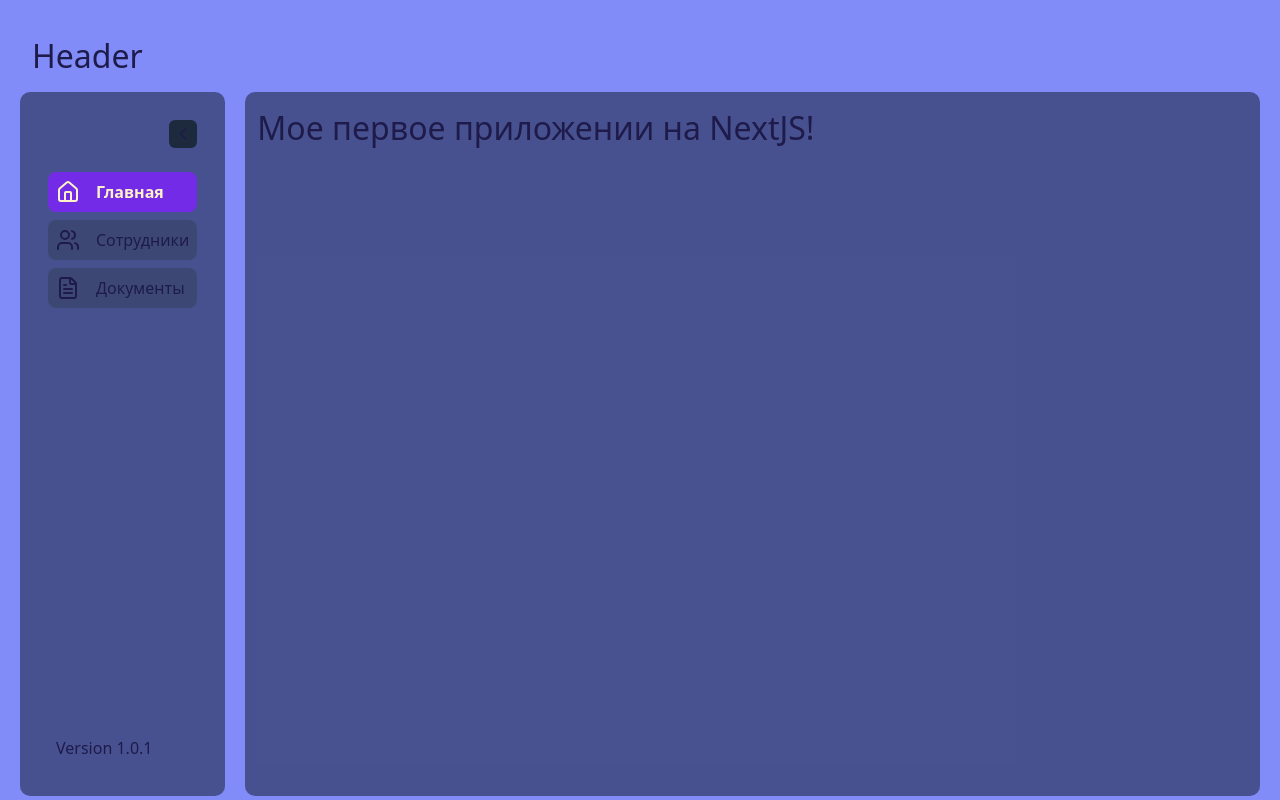
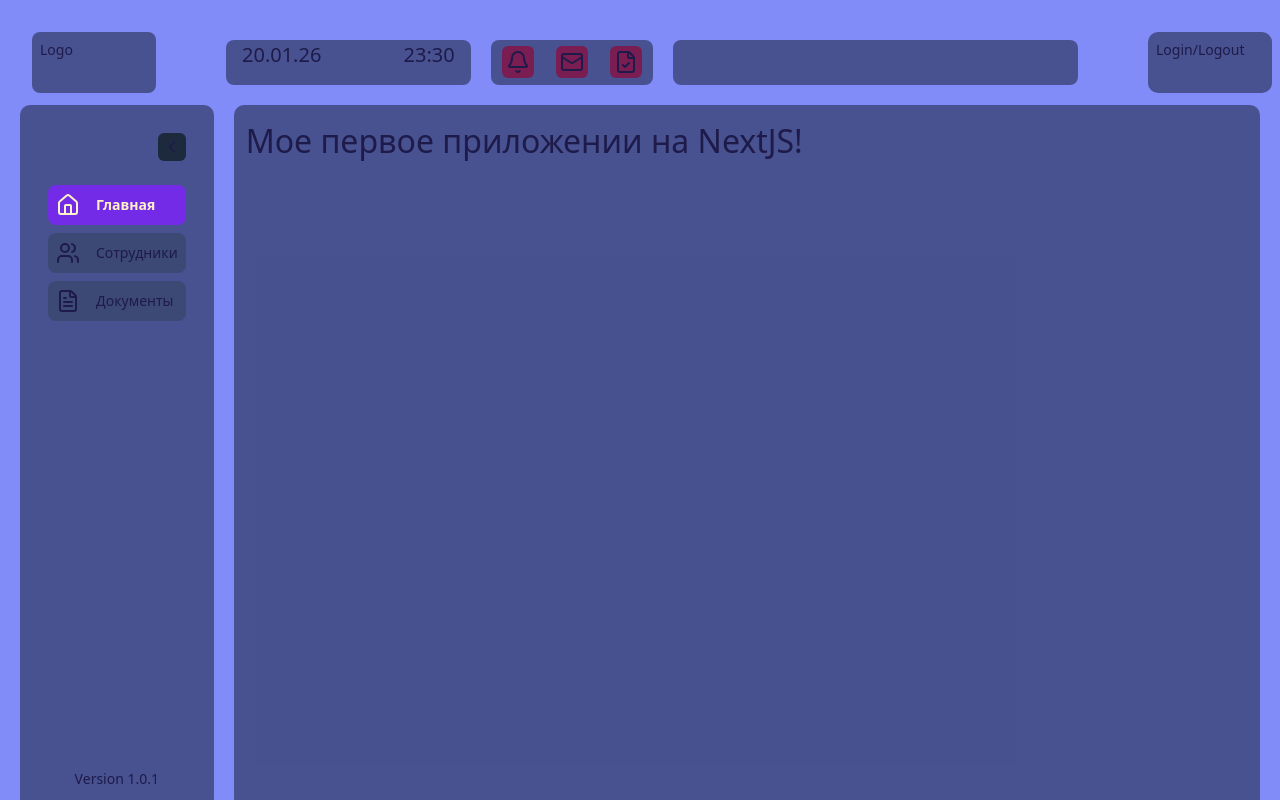
Before and after one commit to Khlystikam/Corp-portal-nextjs, a Next.js app: page / in a window 1280 px wide. Built offline with nearby package versions, Linux system fonts and the light colour scheme.

Commit message:
add header p50%

```diff
--- a/app/globals.css
+++ b/app/globals.css
@@ -6,5 +6,6 @@
 
 body {
   background-color: light-dark(#818cf8, #1E2939); /* Светлый фон, тёмный фон */
-  color: light-dark(#1e1b4b, #FFD7A8); /* Тёмный текст, светлый текст */
+  color: light-dark(#1e1b4b, #FFD7A8);
+  font-size: 14px;
 }
--- a/app/layout.tsx
+++ b/app/layout.tsx
@@ -1,4 +1,5 @@
 import type { Metadata } from "next";
+import { Header } from "@/app/widgets/Header/Header";
 import { Sidebar } from "@/app/widgets/Sidebar/Sidebar";
 import "./globals.css";
 
@@ -14,12 +15,16 @@ export default function RootLayout({
 }>) {
 	return (
 		<html lang="en">
-			<body className="antialiased w-screen h-screen overflow-x-hidden overflow-y-auto p-5" cz-shortcut-listen="true">
-				<div className="text-[32px] align-middle m-3">Header</div>
+			<body cz-shortcut-listen="true">
+				<div className="antialiased w-screen h-screen overflow-x-hidden overflow-y-auto p-5 min-w-112.5">
+					<div className="w-full h-8/100 text-[32px] align-middle m-3">
+						<Header />
+					</div>
 
-				<div className="flex flex-row w-full justify-between h-[88vh] gap-5">
-					<Sidebar />
-					{children}
+					<div className="flex flex-row w-full justify-between h-[88vh] gap-5">
+						<Sidebar />
+						{children}
+					</div>
 				</div>
 			</body>
 		</html>
--- /dev/null
+++ b/app/widgets/Header/Header.ts
@@ -0,0 +1 @@
+export { Header } from "./ui/Header";
--- /dev/null
+++ b/app/widgets/Header/model/HeaderIconsItem.ts
@@ -0,0 +1,7 @@
+import { Bell, Mail, FileCheck } from "lucide-react";
+
+export const HEADER_ITEMS = [
+	{ label: "Уведомления", href: "/", icon: Bell, key: 1 },
+	{ label: "Сообщения", href: "/", icon: Mail, key: 2 },
+	{ label: "Документы", href: "/", icon: FileCheck, key: 3 },
+];
--- /dev/null
+++ b/app/widgets/Header/ui/Header.tsx
@@ -0,0 +1,35 @@
+"use client";
+
+import React from "react";
+import { HEADER_ITEMS } from "../model/HeaderIconsItem";
+
+export const Header = () => {
+	return (
+		<div className="flex flex-row justify-between w-full h-full">
+			<div className="w-10/100 bg-gray-900/50 p-2 rounded-lg">
+				<p className="text-sm">Logo</p>
+			</div>
+			<div className="w-70/100 h-full flex flex-row justify-around items-center p-2 gap-5 rounded-[10px]">
+				<div className="h-full flex flex-row justify-between w-30/100 bg-gray-900/50 rounded-lg px-4 text-[20px]">
+					<p className="w-5/10 text-left">20.01.26</p>
+					<p className="w-5/10 text-right">23:30</p>
+				</div>
+				<div className="flex flex-row justify-around items-center w-20/100 h-full bg-gray-900/50 rounded-lg">
+					{HEADER_ITEMS.map((item) => {
+						return (
+							<button
+								title="button"
+								key={item.key}
+								className="flex flex-row justify-center items-center w-8 h-8 cursor-pointer bg-pink-900/80 rounded-md hover:scale-110 transition duration-300 ease-in-out"
+							>
+								<item.icon size={24} className="min-w-6" />
+							</button>
+						);
+					})}
+				</div>
+				<div className="w-50/100 h-full bg-gray-900/50 rounded-lg"></div>
+			</div>
+			<div className="w-10/100 h-full bg-gray-900/50 p-2 rounded-[10px] text-sm">Login/Logout</div>
+		</div>
+	);
+};
--- a/app/widgets/Sidebar/ui/Sidebar.tsx
+++ b/app/widgets/Sidebar/ui/Sidebar.tsx
@@ -47,23 +47,20 @@ export const Sidebar = () => {
 								href={item.href}
 								className={
 									isActive
-										? `flex items-center gap-4 p-2 rounded-lg transition-colors group bg-violet-600/80 text-amber-100 font-bold`
-										: `flex items-center gap-4 p-2 rounded-lg transition-colors group bg-slate-700/50 hover:bg-slate-700`
+										? ` flex items-center gap-4 p-2 rounded-lg transition-colors group bg-violet-600/80 text-amber-100 font-bold`
+										: ` flex items-center gap-4 p-2 rounded-lg transition-colors group bg-slate-700/50 hover:bg-slate-700`
 								}
 							>
 								<item.icon size={24} className="min-w-6" />
 
 								<span className={spanTextButton + " whitespace-nowrap overflow-hidden transition-all duration-300"}>{item.label}</span>
-
-								{/* Тултип при наведении, если свернуто (опционально) */}
-								{collapsed && <div className="absolute left-16 bg-slate-800 text-white px-2 py-1 rounded md:hidden group-hover:block z-50">{item.label}</div>}
 							</Link>
 						);
 					})}
 				</nav>
 
 				{/* Footer сайдбара */}
-				<div className="absolute bottom-0 p-4 ">Version {VERSION_APP}</div>
+				<div className="absolute w-1/1 bottom-0 text-center">Version {VERSION_APP}</div>
 			</aside>
 		</div>
 	);
```
